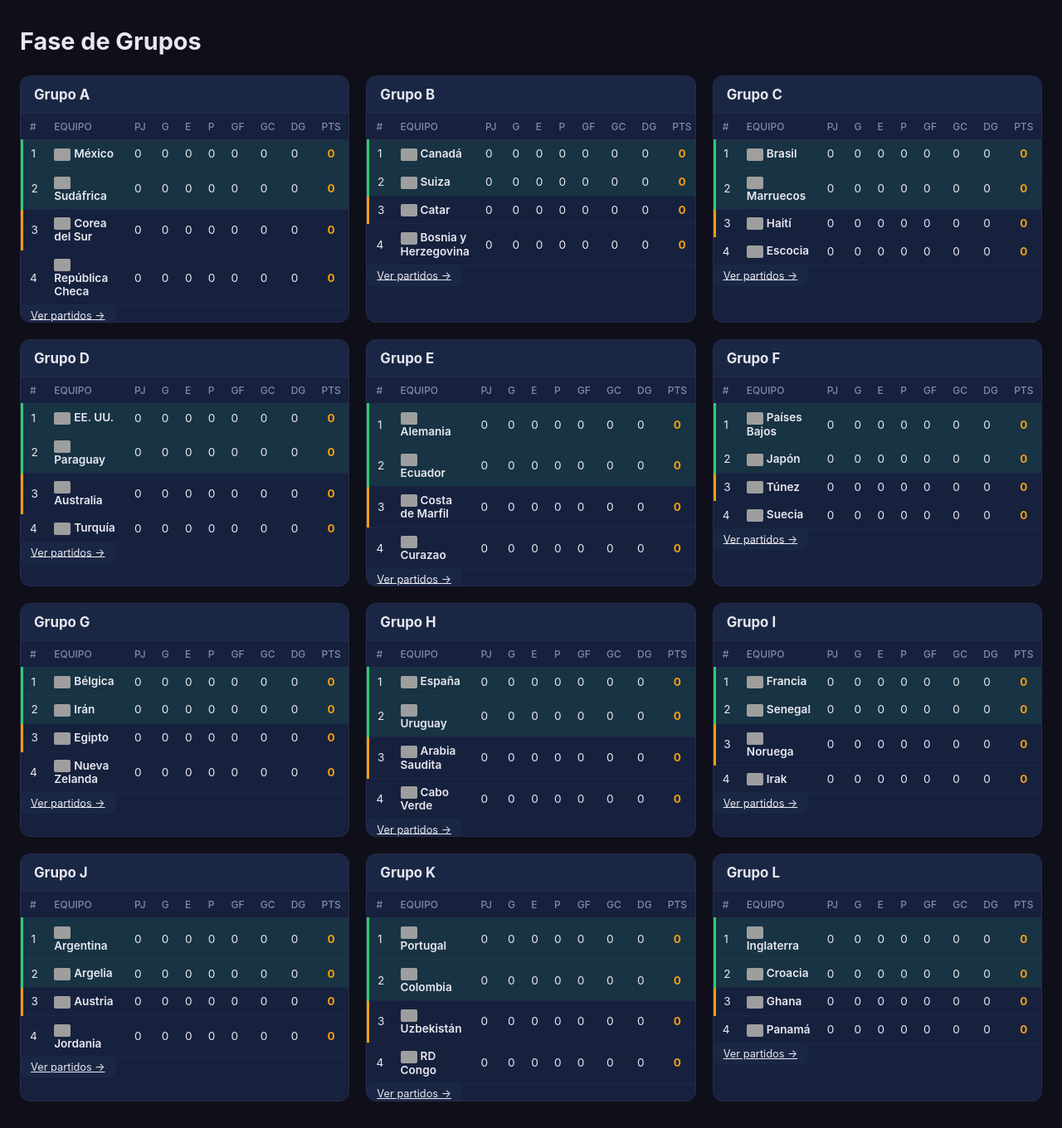
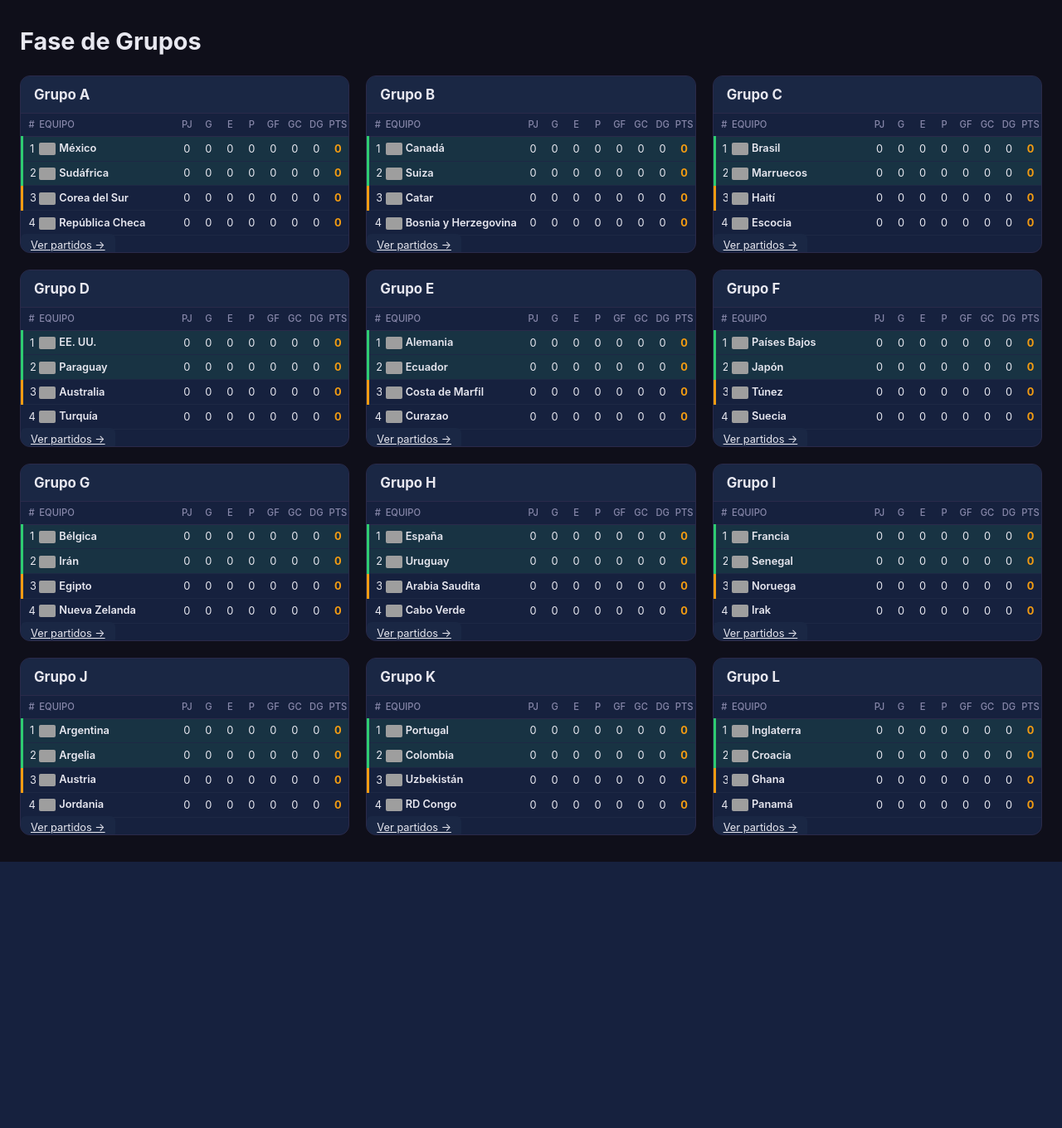
Before and after one commit to ediervillaneda/Mundial2026, a Flask app: page /grupos in a window 1280 px wide. Shown: the part 53-1413 px from the top of the page at 83% size. After the commit the page ends 1092 px from the top, so only its background shows below. Run offline with Flask 3, Linux system fonts and the light colour scheme; grey boxes are pictures that could not be loaded.

Commit message:
fix: tabla-grupo fixed layout, single-line rows with ellipsis on team name

```diff
--- a/static/style.css
+++ b/static/style.css
@@ -145,12 +145,15 @@ h3 { font-size: 1.1rem; margin-bottom: 0.75rem; color: var(--text-muted); }
 .tabla-mini td:nth-child(2), .tabla-mini th:nth-child(2) { width: auto; text-overflow: ellipsis; }
 .tabla-mini td:nth-child(n+3), .tabla-mini th:nth-child(n+3) { width: 22px; text-align: center; padding-left: 0.1rem; padding-right: 0.1rem; }
 
-.tabla-grupo { width: 100%; border-collapse: collapse; font-size: 0.85rem; }
-.tabla-grupo th, .tabla-grupo td { padding: 0.5rem 0.6rem; text-align: left; }
-.tabla-grupo th { color: var(--text-muted); font-weight: 500; font-size: 0.75rem; text-transform: uppercase; border-bottom: 1px solid var(--border); }
+.tabla-grupo { width: 100%; border-collapse: collapse; font-size: 0.8rem; table-layout: fixed; }
+.tabla-grupo th, .tabla-grupo td { padding: 0.4rem 0.15rem; text-align: left; white-space: nowrap; overflow: hidden; }
+.tabla-grupo th { color: var(--text-muted); font-weight: 500; font-size: 0.7rem; text-transform: uppercase; border-bottom: 1px solid var(--border); }
 .tabla-grupo td { border-bottom: 1px solid rgba(255,255,255,0.03); }
+.tabla-grupo td:first-child, .tabla-grupo th:first-child { width: 16px; padding-left: 0.5rem; }
+.tabla-grupo td:nth-child(2), .tabla-grupo th:nth-child(2) { text-overflow: ellipsis; padding-left: 0.3rem; }
+.tabla-grupo td:nth-child(n+3), .tabla-grupo th:nth-child(n+3) { width: 26px; text-align: center; padding-left: 0.1rem; padding-right: 0.1rem; }
 .tabla-grupo .team-name { font-weight: 600; }
-.tabla-grupo .pts { font-weight: 700; color: var(--accent2); text-align: center; }
+.tabla-grupo .pts { font-weight: 700; color: var(--accent2); }
 .tabla-grupo tr:hover { background: var(--hover); }
 
 .clasificado td:first-child { color: var(--green); font-weight: 700; }
```
